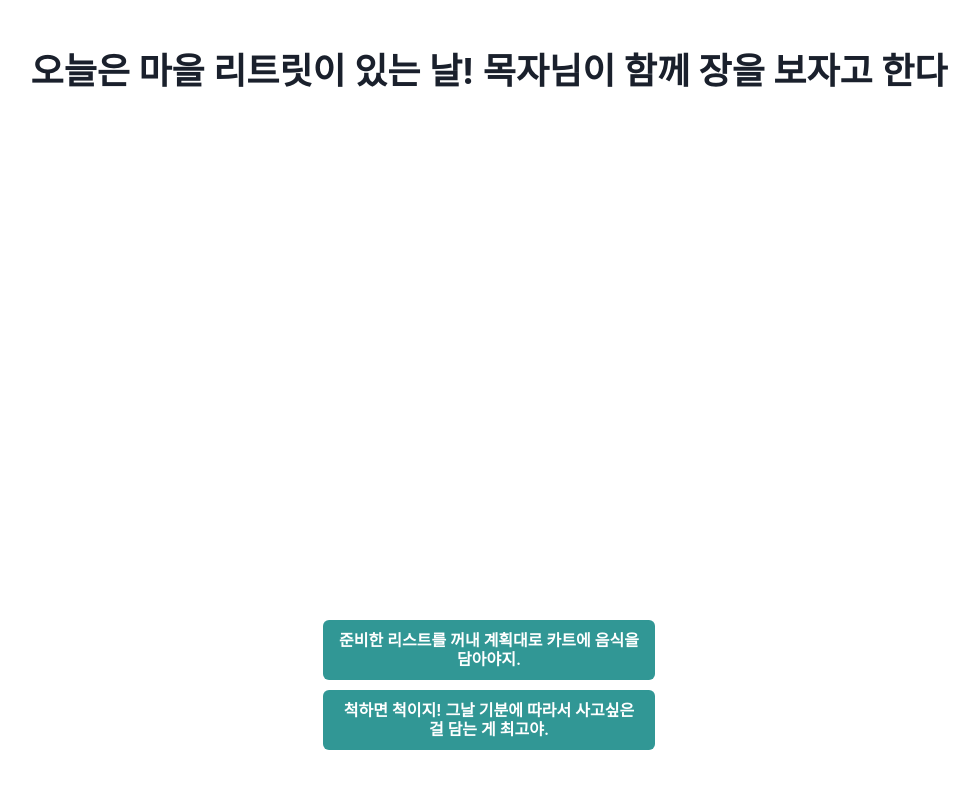
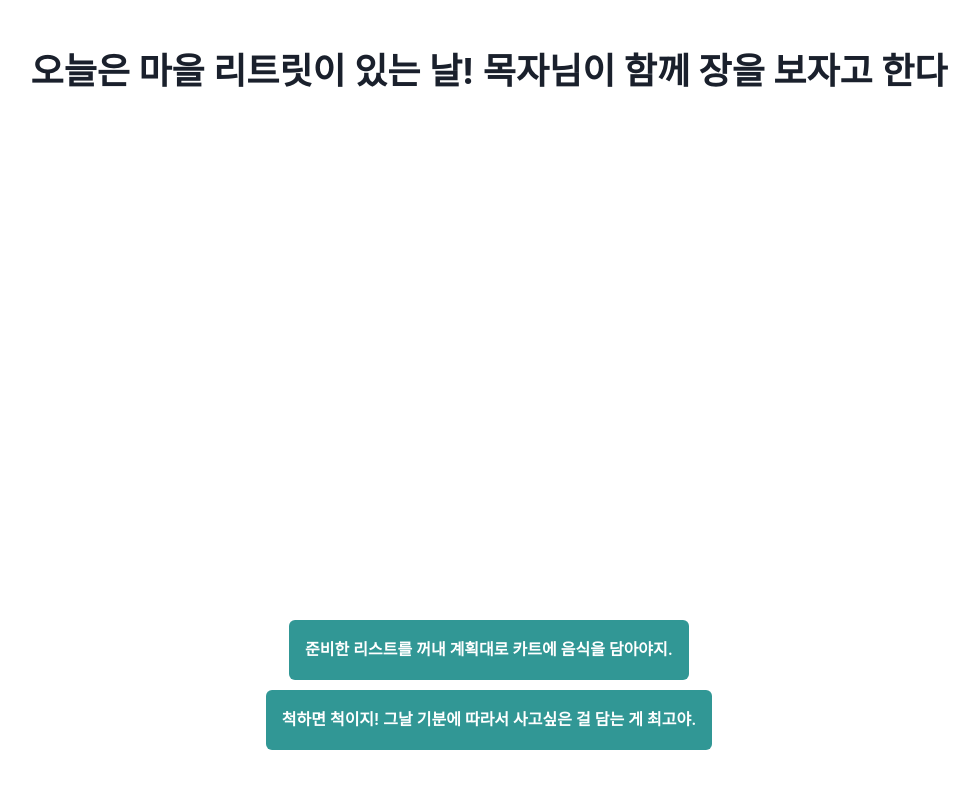
Before and after one commit to kasterra/jz-test, a React (Create React App) app: page /questions in a window 1280 px wide. Shown: the top 788 px of the page, without its empty margins (151-1130 px from the left). Built offline with nearby package versions, Linux system fonts and the light colour scheme.

Commit message:
answerbutton max-width

```diff
--- a/src/pages/Questions.tsx
+++ b/src/pages/Questions.tsx
@@ -73,7 +73,8 @@ const Buttons = styled.div`
 const AnswerButton = styled(Button)`
   padding: 30px;
   span {
-    width: 300px;
+    max-width: 90vw;
     white-space: normal;
+    word-wrap: break-word;
   }
 `;
```
